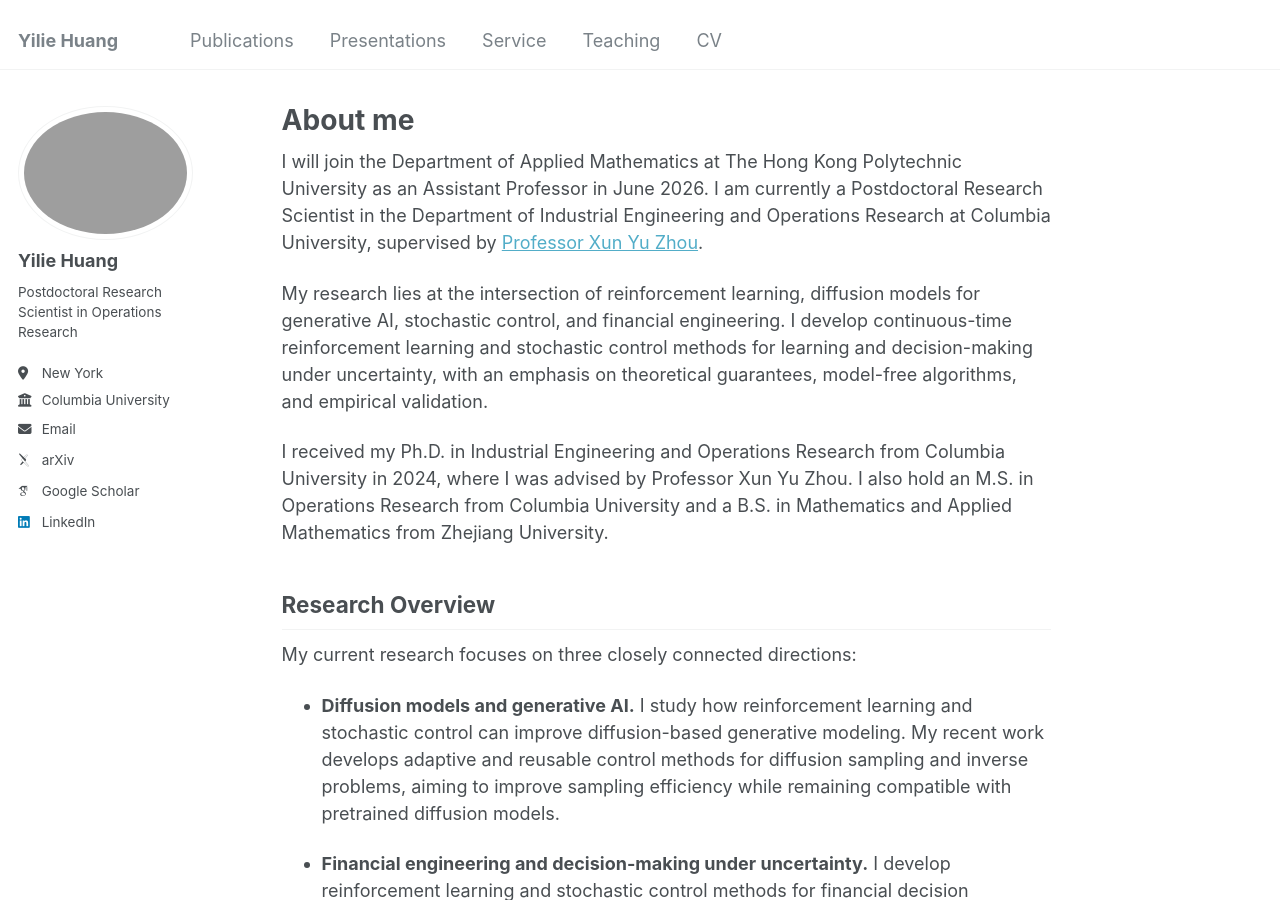
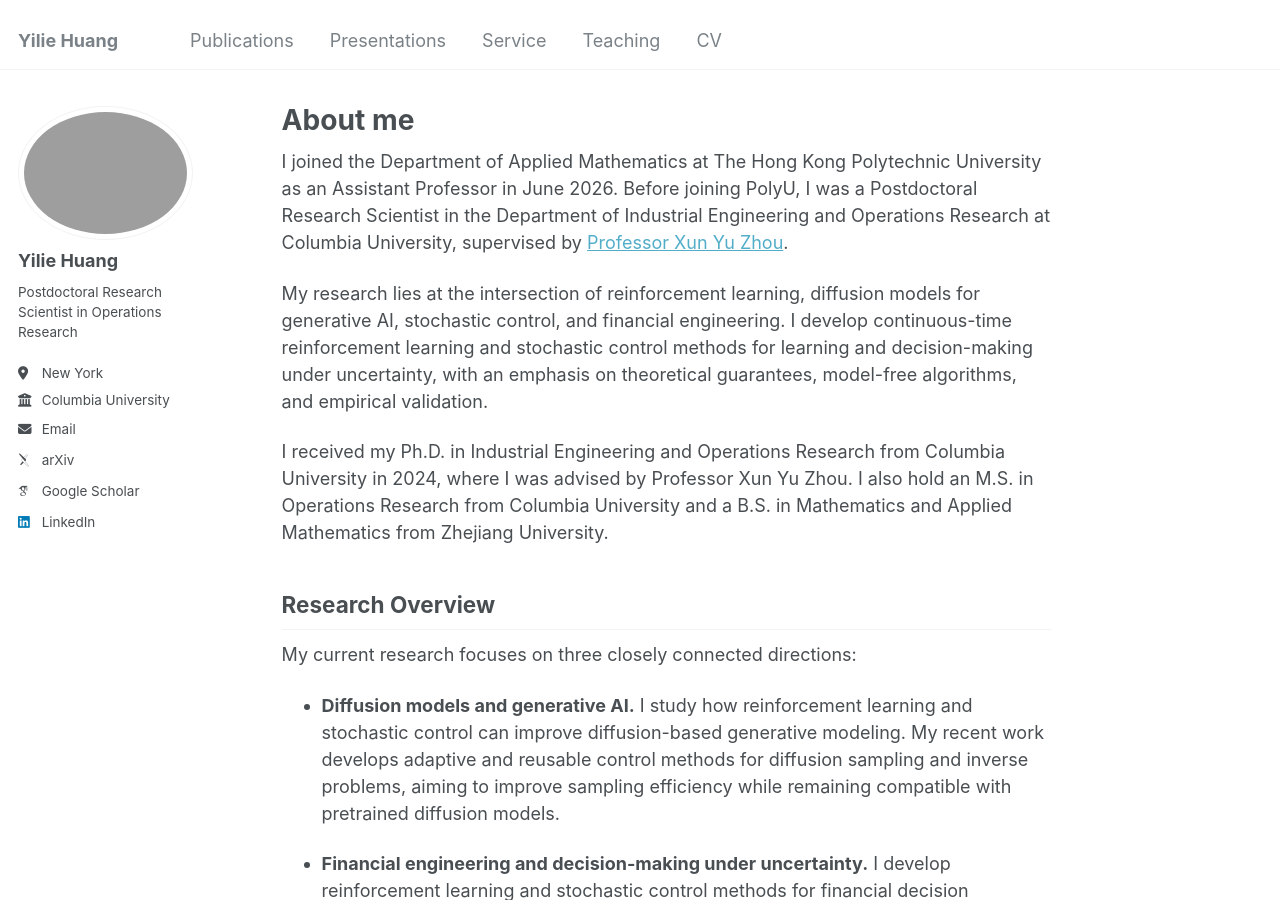
Before and after one commit to yiliehuang/yiliehuang.github.io, a Jekyll site: the page built from _pages/about.md, in a window 1280 px wide and 900 px high. Built offline with Jekyll 4.4.1, drawn with Linux system fonts in a browser that asks for light colours; some web fonts are replaced.

Commit message:
Update about.md

```diff
--- a/_pages/about.md
+++ b/_pages/about.md
@@ -7,7 +7,7 @@ redirect_from:
   - /about.html
 ---
 
-I will join the Department of Applied Mathematics at The Hong Kong Polytechnic University as an Assistant Professor in June 2026. I am currently a Postdoctoral Research Scientist in the Department of Industrial Engineering and Operations Research at Columbia University, supervised by [Professor Xun Yu Zhou](https://www.engineering.columbia.edu/faculty-staff/directory/xunyu-zhou).
+I joined the Department of Applied Mathematics at The Hong Kong Polytechnic University as an Assistant Professor in June 2026. Before joining PolyU, I was a Postdoctoral Research Scientist in the Department of Industrial Engineering and Operations Research at Columbia University, supervised by [Professor Xun Yu Zhou](https://www.engineering.columbia.edu/faculty-staff/directory/xunyu-zhou).
 
 My research lies at the intersection of reinforcement learning, diffusion models for generative AI, stochastic control, and financial engineering. I develop continuous-time reinforcement learning and stochastic control methods for learning and decision-making under uncertainty, with an emphasis on theoretical guarantees, model-free algorithms, and empirical validation.
 
```
